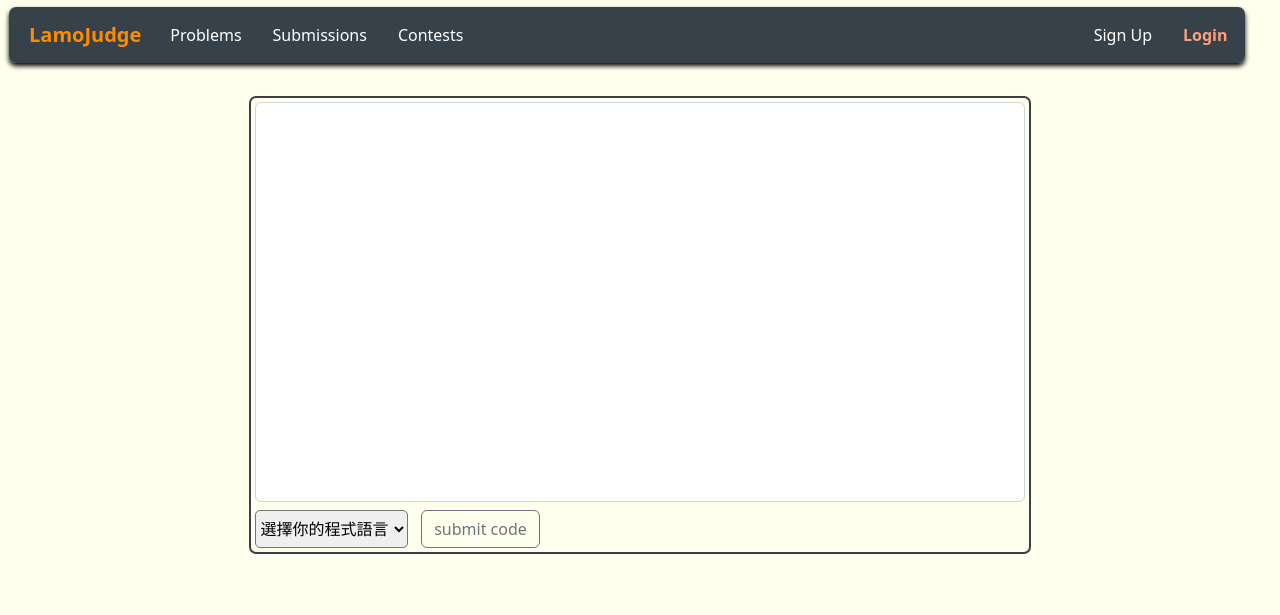
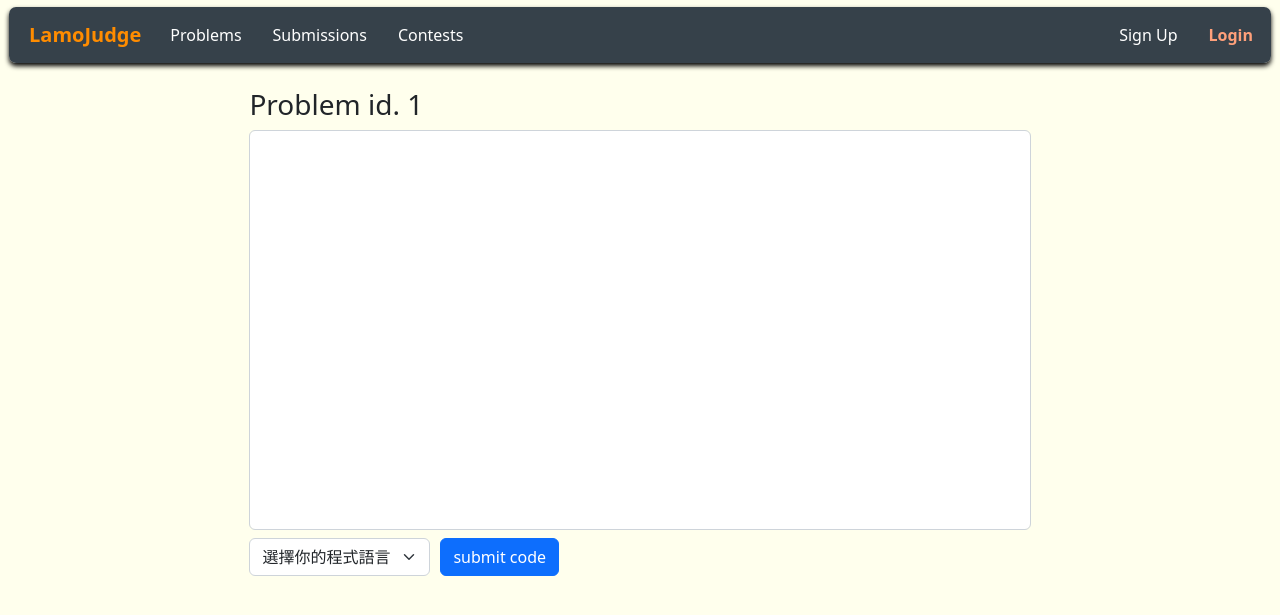
Before and after one commit to godempty/LmaoJudge, a Flask app: page /submit/1 in a window 1280 px wide. Shown: the top 615 px of the page. Run offline with Flask 2, Linux system fonts and the light colour scheme.

Commit message:
update submit page style and some small changes

```diff
--- a/website/static/css/base.css
+++ b/website/static/css/base.css
@@ -127,26 +127,6 @@ nav{
 	}
 }
 
-.submit-box {
-	display: block;
-	margin: auto;
-	margin-top: 3%;
-	width: 70%;
-}
-.submit-form {
-	margin: 0.25em;
-}
-.submit-space{
-	margin-left: 1vw;
-}
-.code-area{
-	height: 50vh;
-	margin-bottom: 1vh;
-}
-.choose {
-	display: inline-flex;
-	align-items: stretch;
-}
 .add-box {
 	display: block;
 	margin: auto;
--- /dev/null
+++ b/website/static/css/submit.css
@@ -0,0 +1,13 @@
+.submit-box {
+	margin: auto;
+	margin-top: 25px;
+	width: 70%;
+}
+#code-area{
+	height: 50vh;
+	margin-bottom: 1vh;
+}
+#choose {
+	display: inline-flex;
+	align-items: stretch;
+}
--- a/website/templates/base.html
+++ b/website/templates/base.html
@@ -14,7 +14,7 @@
     </head>
     <body>
 		<!--navigation bar-->
-        <nav class="navbar navbar-expand-md navbar-dark" style="width: 96.6%; box-shadow: 0 3px 5px black;">
+        <nav class="navbar navbar-expand-md navbar-dark" style="box-shadow: 0 3px 5px black;">
             <a href="/" class="navbar-brand">LamoJudge</a>
 
             <button
--- a/website/templates/single_submission.html
+++ b/website/templates/single_submission.html
@@ -2,6 +2,8 @@
 {% block content %}
 
 <div id="verdict">testing</div>
+
+{% endblock %}
 
 <script type="text/javascript">
 
@@ -24,5 +26,3 @@ var upd = setInterval(function(){
 }, 100)
 
 </script>
-
-{% endblock %}
--- a/website/templates/submit.html
+++ b/website/templates/submit.html
@@ -1,18 +1,19 @@
+<link rel="stylesheet" href="{{ url_for("static", filename = "css/submit.css") }}">
 {% extends "base.html" %}
 {% block title %} Submit {% endblock %}
 {% block content %}
-<div class="box submit-box">
-	<form class="form-group submit-form" action="/submit/{{ id }}" method="post">
-		<textarea class="form-control code-area" type="text" name="code"></textarea>
-		<div class="choose">
-			<select style="border-radius: 5px;" name="lang">
+<div class="submit-box">
+	<h3>Problem id. {{ id }}</h3>
+	<form class="form-group" action="/submit/{{ id }}" method="post">
+		<textarea class="form-control" id="code-area" type="text" name="code"></textarea>
+		<div id="choose">
+			<select class="form-select" style="margin-right: 10px" name="lang">
 				<option value="none">選擇你的程式語言</option>
 				<option value="c++">c++</option>
 				<option value="c">c(not done)</option>
 				<option value="python">python(not done)</option>
 			</select>
-			<div class = "submit-space"></div>
-			<input class="btn btn-outline-secondary" type="submit" value="submit code">
+			<input class="btn btn-primary" type="submit" value="submit code">
 		</div>
 	</form>
 </div>
```
